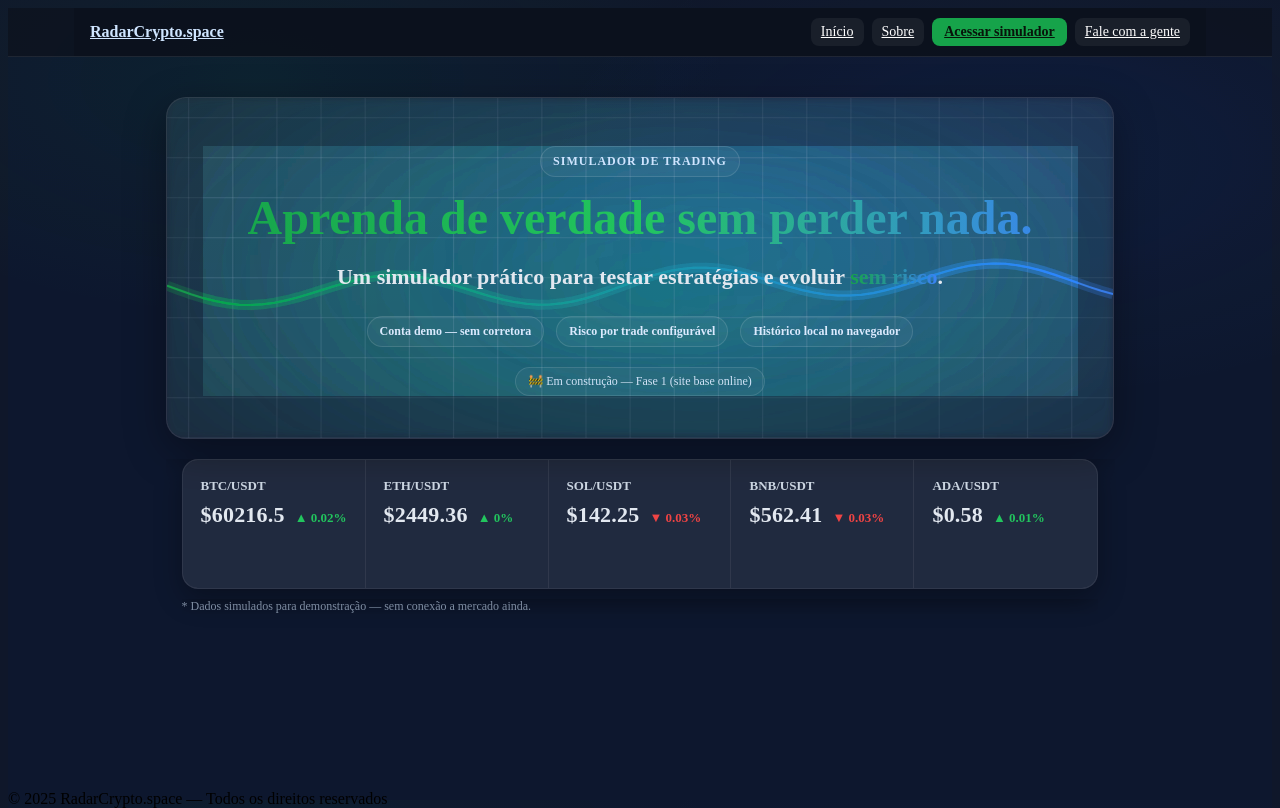
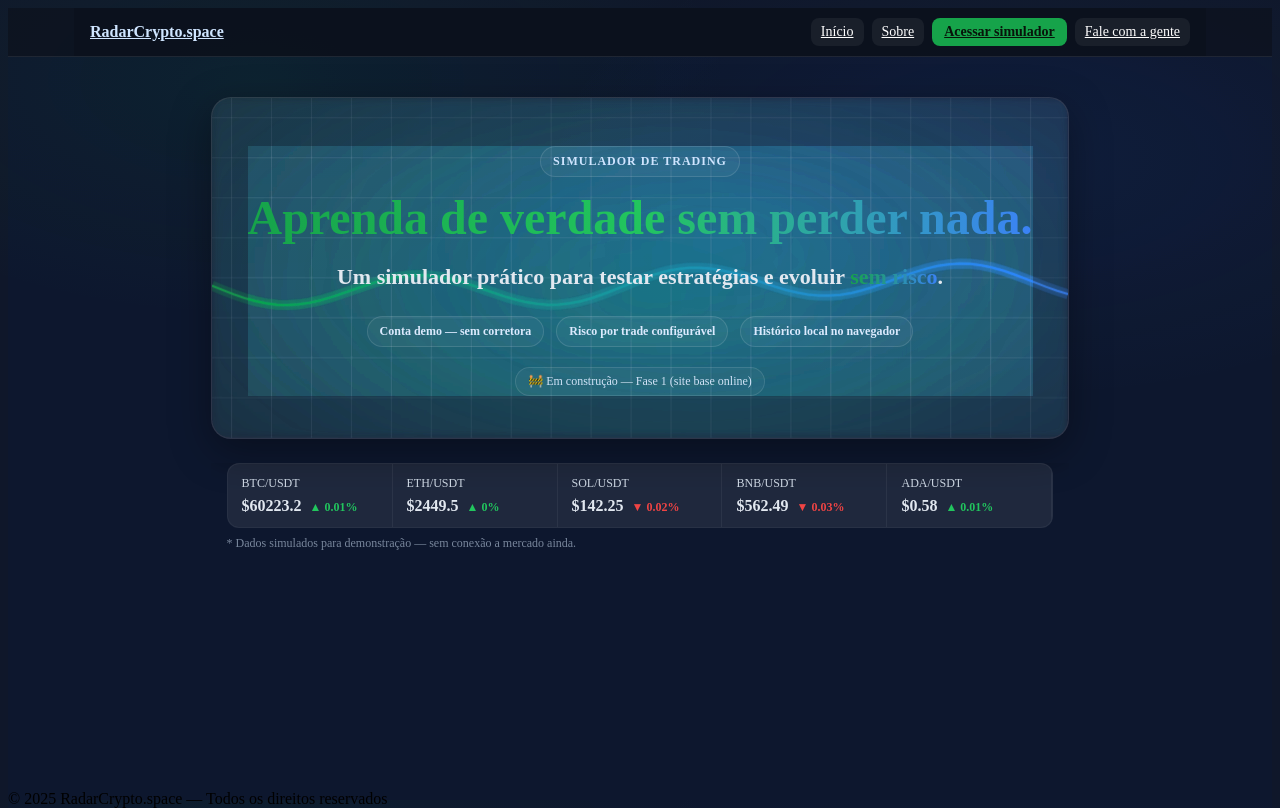
Before and after one commit to Ivanmonteiro-create/radarcripto.space, a Next.js app: page / in a window 1280 px wide. Built offline with nearby package versions, Linux system fonts and the light colour scheme.

Commit message:
Update MarketTicker.js

```diff
--- a/components/MarketTicker.js
+++ b/components/MarketTicker.js
@@ -1,6 +1,10 @@
 // /components/MarketTicker.js
 import { useEffect, useState } from "react";
 
+/**
+ * Ticker simples com preços simulados (variação suave).
+ * Por enquanto é mock local; depois trocamos por dados reais.
+ */
 const base = [
   { pair: "BTC/USDT", price: 60250, change: +0.4 },
   { pair: "ETH/USDT", price: 2450, change: -0.2 },
@@ -16,76 +20,55 @@ export default function MarketTicker() {
     const id = setInterval(() => {
       setRows((prev) =>
         prev.map((r) => {
-          const drift = r.price * (Math.random() - 0.5) * 0.001; // levemente mais "vivo"
+          const drift = r.price * (Math.random() - 0.5) * 0.0008; // ±0.08%
           const price = Math.max(0.0001, r.price + drift);
           const change = ((price - r.price) / r.price) * 100;
-          return {
-            ...r,
-            price: Number(price.toFixed(2)),
-            change: Number(change.toFixed(2)),
-          };
+          return { ...r, price: Number(price.toFixed(2)), change: Number(change.toFixed(2)) };
         })
       );
-    }, 1600);
+    }, 1800);
     return () => clearInterval(id);
   }, []);
 
   return (
-    <div style={{ margin: "20px auto 0", maxWidth: 1200, padding: "0 16px" }}>
+    <div
+      style={{
+        margin: "24px auto 0",
+        maxWidth: 1100,
+        padding: "0 16px 24px",
+      }}
+    >
       <div
         style={{
-          borderRadius: 16,
-          border: "1px solid rgba(255,255,255,0.10)",
-          background: "rgba(255,255,255,0.045)",
-          boxShadow: "0 10px 28px rgba(0,0,0,0.30)",
+          borderRadius: 12,
+          border: "1px solid rgba(255,255,255,0.08)",
+          background: "rgba(255,255,255,0.04)",
           overflow: "hidden",
         }}
       >
-        {/* grid fixo em 5 colunas no desktop */}
         <div
           style={{
             display: "grid",
-            gridTemplateColumns: "repeat(5, 1fr)",
+            gridTemplateColumns: "1fr 1fr 1fr 1fr 1fr",
+            gap: 0,
           }}
         >
-          {rows.map((r, i) => (
+          {rows.map((r) => (
             <div
               key={r.pair}
               style={{
-                padding: "18px 18px", // ↑ mais alto
-                borderRight:
-                  i < rows.length - 1
-                    ? "1px solid rgba(255,255,255,0.07)"
-                    : "none",
-                minHeight: 92, // ↑ altura do card
+                padding: "12px 14px",
+                borderRight: "1px solid rgba(255,255,255,0.06)",
+                minWidth: 0,
               }}
             >
-              <div
-                style={{
-                  fontSize: 13,
-                  color: "#cbd5e1",
-                  marginBottom: 8,
-                  fontWeight: 600,
-                }}
-              >
-                {r.pair}
-              </div>
-
-              <div style={{ display: "flex", alignItems: "baseline", gap: 10 }}>
+              <div style={{ fontSize: 12, color: "#cbd5e1", marginBottom: 6 }}>{r.pair}</div>
+              <div style={{ display: "flex", alignItems: "baseline", gap: 8 }}>
+                <div style={{ fontWeight: 700, color: "#e2e8f0" }}>${r.price}</div>
                 <div
                   style={{
-                    fontWeight: 800,
-                    color: "#e2e8f0",
-                    fontSize: 22, // ↑ número maior
-                    letterSpacing: 0.2,
-                  }}
-                >
-                  ${r.price}
-                </div>
-                <div
-                  style={{
-                    fontSize: 13,
-                    fontWeight: 800,
+                    fontSize: 12,
+                    fontWeight: 700,
                     color: r.change >= 0 ? "#22c55e" : "#ef4444",
                   }}
                 >
@@ -96,15 +79,7 @@ export default function MarketTicker() {
           ))}
         </div>
       </div>
-
-      <div
-        style={{
-          fontSize: 12,
-          color: "#94a3b8",
-          opacity: 0.85,
-          marginTop: 10,
-        }}
-      >
+      <div style={{ fontSize: 12, color: "#94a3b8", opacity: 0.8, marginTop: 8 }}>
         * Dados simulados para demonstração — sem conexão a mercado ainda.
       </div>
     </div>
```
